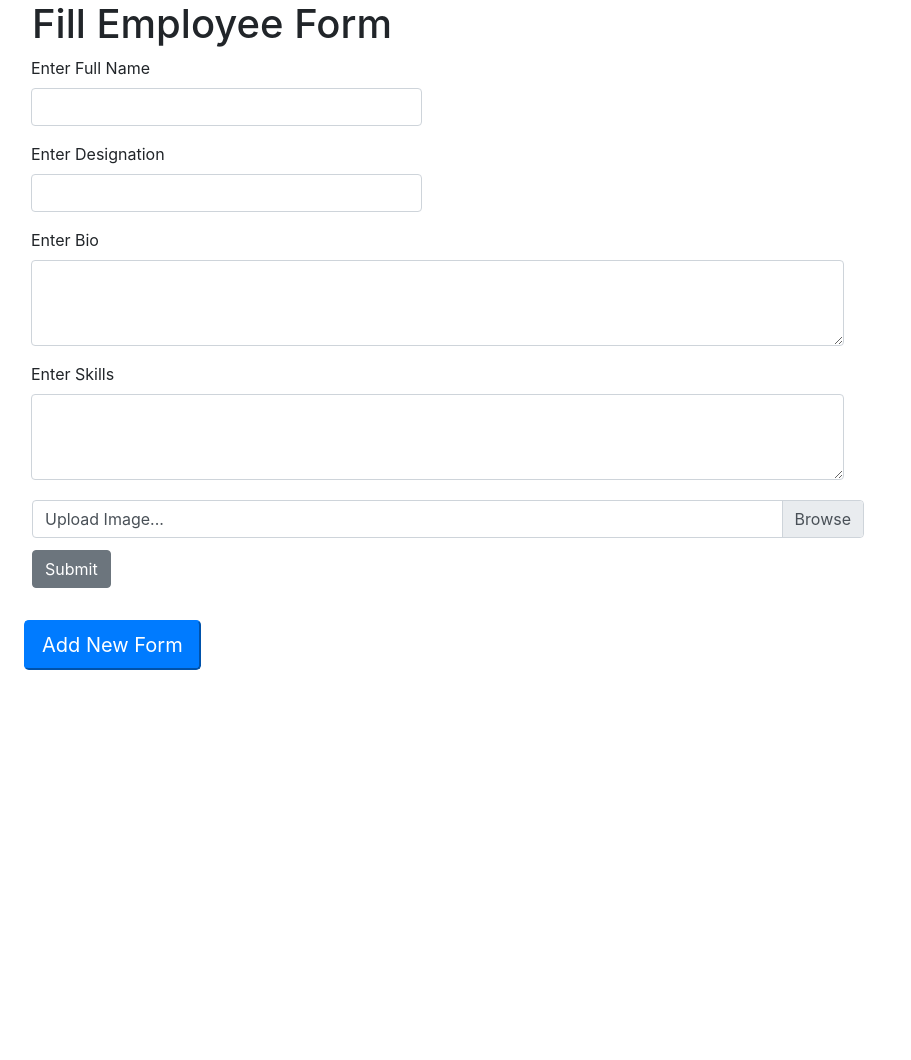
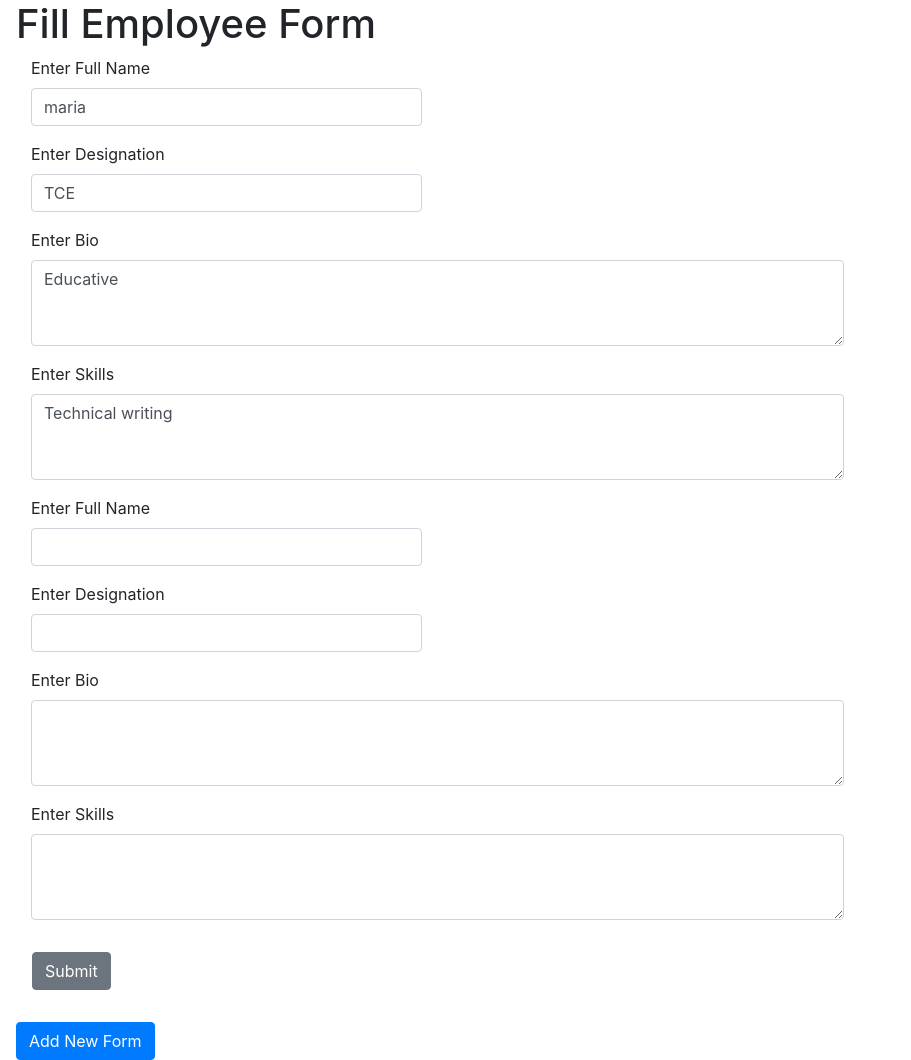
Before and after one commit to mariahassan7/Django_formsets, a Django app: page /employee_data/add_data/ in a window 1280 px wide. Shown: the whole page, without its empty margins (0-911 px from the left). Before the commit the page ends 670 px from the top, so only its background shows below. Run offline with Django 4.2, Linux system fonts and the light colour scheme; data comes from the database, SQL or seed files in the repository; both versions use the stored data as it was before the commit; some libraries are stand-ins or nearby versions.

Commit message:
forms being added dynamically and being posted

```diff
--- a/employee1/settings.py
+++ b/employee1/settings.py
@@ -130,3 +130,4 @@ DEFAULT_AUTO_FIELD = 'django.db.models.BigAutoField'
 
 MEDIA_URL = '/uploads/'
 MEDIA_ROOT = os.path.join(BASE_DIR,'uploads')
+DEFAULT_FILE_STORAGE = 'django.core.files.storage.FileSystemStorage'
--- a/employee_data/forms.py
+++ b/employee_data/forms.py
@@ -1,19 +1,18 @@
 from django import forms
 from employee_data.models import Employee
-from django.forms.models import formset_factory
+from django.forms.models import modelformset_factory
 class EmployeeForm(forms.ModelForm):
     class Meta:
-        model = Employee
         fields = (
-            'name', 'designation', 'bio', 'skills', 'upload_image'
+            'name', 'designation', 'bio', 'skills'
+            # , 'upload_image'
         )
         widgets = {
             'name' : forms.TextInput(attrs={'class': 'form-control'}),
             'designation' : forms.TextInput(attrs={'class': 'form-control'}),
             'bio' : forms.Textarea(attrs={'class': 'form-control','rows' : 3}),
             'skills' : forms.Textarea(attrs={'class': 'form-control', 'rows' : 3}),
-            'upload_image' : forms.ClearableFileInput(attrs={'class': 'custom-file-input'}),
+            # 'upload_image' : forms.ClearableFileInput(attrs={'class': 'custom-file-input'}),
         }
 
-
-EmployeeFormset = formset_factory(EmployeeForm, extra=1)
+EmployeeFormset = modelformset_factory(Employee, form=EmployeeForm, extra=1)
--- a/employee_data/models.py
+++ b/employee_data/models.py
@@ -1,9 +1,13 @@
 from django.db import models
+import os
+
+def get_image_path(upload_image, image_file_name):
+    return os.path.join("uploads", image_file_name)
 
 class Employee(models.Model):
     name = models.CharField(max_length=100)
     designation = models.CharField(max_length=100)
     bio = models.TextField()
     skills = models.TextField()
-    image = models.FilePathField(path="employee_data/images")
-    upload_image = models.ImageField(upload_to='./')   #specifies the subdirectory in uploads folder where the uploads will be saved
+    # image = models.FilePathField(path="employee_data/images")
+    # upload_image = models.ImageField(upload_to=get_image_path, blank=True)   #specifies the subdirectory in uploads folder where the uploads will be saved
--- a/employee_data/static/js/script.js
+++ /dev/null
@@ -1,6 +0,0 @@
-
-const form = document.getElementById('form');
-form.addEventListener('submit', function(Event){
-    Event.preventDefault();
-    form.reset();
-})
--- a/employee_data/templates/add_data.html
+++ b/employee_data/templates/add_data.html
@@ -1,11 +1,12 @@
 {% extends "base.html" %}
 {% block form_content%}
-
-<form class = "pl-3" method="post" enctype="multipart/form-data">
-    <h1 class="display-5 pl-3">
-        Fill Employee Form
-    </h1>
+<div id="page">
+<h1 class="display-5 pl-3">Fill Employee Form</h1>
+     <form id="form" class = "pl-3" method="POST">
         {% csrf_token %}
+        {{ formset.management_form }}
+        {% for form in formset.forms %}
+        <div id="form">
             <div class="form-group">
                 <div class="col-sm-4 my-1">
                     <label for="formGroupExampleInput">Enter Full Name</label>
@@ -30,22 +31,30 @@
                     {{ form.skills}}
                 </div>
             </div>
-    <div class="custom-file pl-3">
-        <div class="col-sm-8 my-1">
-            <label class="custom-file-label" for="validatedCustomFile">Upload Image...</label>
-                {{form.upload_image}}
-        </div>
+
+
+        {% endfor %}
     </div>
         <div class="pl-3 pt-3">
-        <button type="submit" class="btn btn-secondary">Submit</button>
+            <button id="submit" type="submit" class="btn btn-secondary">Submit</button>
         </div>
 
     </form>
-  {% if img_obj %}
-    <h3>Succesfully uploaded : {{image.caption}}</h3>
-    <img src="{{ img_obj.image.url}}" alt="connect" style="max-height:300px">
-  {% endif %}
-  <div class="pl-4 pt-3">
-    <button type="button" class="btn-lg btn-primary">Add New Form</button>
 </div>
+<div class="pl-3 pt-3">
+    <button id="create_button" class="btn btn-primary">Add New Form</button>
+</div>
+<script>
+    function create_new_form(){
+        var form_to_copy = document.getElementById("form");
+        var new_form = form_to_copy.cloneNode(true);
+        var page = document.getElementById("page");
+        page.appendChild(new_form);
+     }
+    document.getElementById("create_button").addEventListener('click', function(e){
+        e.preventDefault();
+        create_new_form();
+    });
+</script>
+
 {% endblock form_content%}
--- a/employee_data/templates/employee.html
+++ b/employee_data/templates/employee.html
@@ -4,9 +4,9 @@
 {% block form_content %}
 <h1> &nbsp{{ employee.name }}</h1>
 <div class="row">
-    <div class="col-md-3">
+    {% comment %} <div class="col-md-3">
         <img style="max-width:300px;height:auto;" src="{{ employee.upload_image.url }}" alt="" >
-    </div>
+    </div> {% endcomment %}
     <div class="col-md-4">
         <h4>Designation</h4>
         <p>{{ employee.designation }}</p>
--- a/employee_data/templates/homepage.html
+++ b/employee_data/templates/homepage.html
@@ -6,7 +6,7 @@
 {% for employee in employees %}
     <div class="col-md-4">
         <div class="card mb-2">
-            <img class="card-img-top" style="max-width:300px;height:auto;" " src="{{ employee.upload_image.url }}">
+            {% comment %} <img class="card-img-top" style="max-width:300px;height:auto;" " src="{{ employee.upload_image.url }}"> {% endcomment %}
             <div class="card-body">
                 <h5 class="card-title">{{ employee.name }}</h5>
                 <h3 class="card-text">{{ employee.designation }}</h3>
--- a/employee_data/views.py
+++ b/employee_data/views.py
@@ -1,4 +1,4 @@
-from django.shortcuts import render
+from django.shortcuts import render, redirect
 from employee_data.models import Employee
 from employee_data.forms import EmployeeForm
 from employee_data.forms import EmployeeFormset
@@ -23,20 +23,37 @@ def employee(request, id):
     }
     return render(request, 'employee.html',context)
 
+# def add_data(request):
+
+#     context = {
+#         'form' : EmployeeForm()
+#     }
+#     if request.method == 'POST':
+#         pass
+#         form = EmployeeForm(request.POST, request.FILES)
+#         if form.is_valid():
+#             form.save()
+#             image =  form.instance
+#             context = {
+#                 'form' : form
+#             }
+#             return render(request, 'add_data.html',context)
+#     else:
+#         return render(request,'add_data.html', {'form' : EmployeeForm()})
+
 def add_data(request):
-
-    context = {
-        'form' : EmployeeForm()
-    }
-    if request.method == 'POST':
-        pass
-        form = EmployeeForm(request.POST, request.FILES)
-        if form.is_valid():
-            form.save()
-            image =  form.instance
-            context = {
-                'form' : form
-            }
-            return render(request, 'add_data.html',context)
-    else:
-        return render(request,'add_data.html', {'form' : EmployeeForm()})
+    if request.method =="GET":
+        employee_form_set = EmployeeFormset(request.GET or None)
+    if request.method == "POST":
+        print("here")
+        employee_form_set = EmployeeFormset(request.POST)
+        if employee_form_set.is_valid():
+            for one_form in employee_form_set:
+                employee_name = one_form.cleaned_data.get('name')
+                employee_designation = one_form.cleaned_data.get('designation')
+                employee_bio = one_form.cleaned_data.get('bio')
+                employee_skills = one_form.cleaned_data.get('skills')
+                if employee_name:
+                    save_employee_data = Employee(name=employee_name, designation=employee_designation, bio=employee_bio, skills=employee_skills)
+                    save_employee_data.save()
+    return render(request,'add_data.html', {'formset' : employee_form_set })
```
Also changed, not shown: employee_data/templates/forms/forms.html (deleted, +0 -45 lines), db.sqlite3, employee_data/images/person2.jpg (deleted), employee_data/migrations/0008_alter_employee_upload_image.py (added), employee_data/migrations/0009_remove_employee_image_remove_employee_upload_image.py (added), employee_data/static/images/person2.jpg (deleted), uploads/IMG-20230223-WA0024.jpg (deleted), uploads/person2.jpg (deleted), 1 other file. Lines whose indentation alone changed are shown as unchanged.
